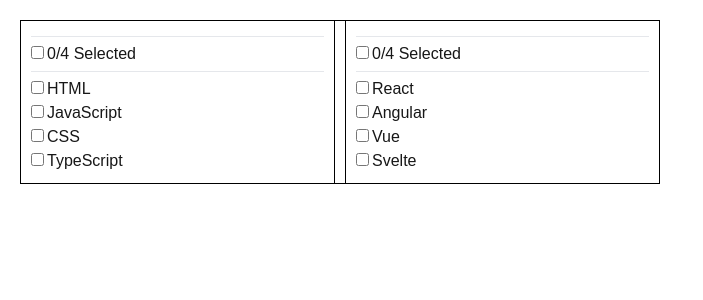
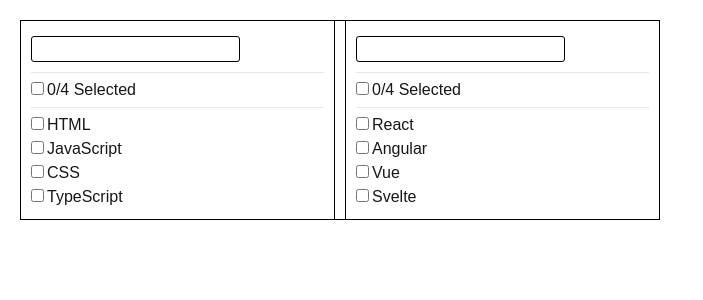
Before and after one commit to bertrandcodes/custom-ui-components, a Next.js app in the folder my-app/: page / in a window 1280 px wide. Shown: the top 300 px of the page, without its empty margins (0-703 px from the left). Built offline with nearby package versions, Linux system fonts and the light colour scheme.

Commit message:
add input functionality

```diff
--- a/my-app/src/app/globals.css
+++ b/my-app/src/app/globals.css
@@ -62,3 +62,9 @@
 hr {
   margin: 5px 0;
 }
+
+.add-new {
+  border: 1px solid black;
+  border-radius: 3px;
+  margin: 5px 0;
+}
--- a/my-app/src/app/page.js
+++ b/my-app/src/app/page.js
@@ -35,6 +35,8 @@
   // rename map instead of list for clarity
   const [leftList, setLeftList] = useState(new Map(createListContent(LEFT_DEFAULTS)))
   const [rightList, setRightList] = useState(new Map(createListContent(RIGHT_DEFAULTS)))
+  const [leftInputVal, setLeftInputVal] = useState("")
+  const [rightInputVal, setRightInputVal] = useState("")
 
   function getNumSelected(list) {
     return Array.from(list).reduce((acc, [_, val]) => {
@@ -99,9 +101,24 @@
     side === LEFT_SIDE ? setLeftList(newMap) : setRightList(newMap)
   }
 
+  function addElement(e, list, setList, val, setVal) {
+    if (list.has(val)) return
+    if (e.key === "Enter") {
+      const map = new Map(list)
+      map.set(val, false)
+      setList(map)
+      setVal("")
+    }
+  }
+
+  function handleInput(e, setVal) {
+    setVal(e.target.value)
+  }
+
   return (
     <div className="main-container">
       <div className="left-container">
+        <input className="add-new" onChange={(e) => handleInput(e, setLeftInputVal)} onKeyDown={(e) => addElement(e, leftList, setLeftList, leftInputVal, setLeftInputVal)} value={leftInputVal} />
         <hr />
         <input type="checkbox" className="checkbox" onChange={() => toggleAll(LEFT_SIDE, leftNumSelected, leftList)} checked={leftNumSelected == leftList.size && leftNumSelected !== 0} />
         {leftMessage}
@@ -119,6 +136,7 @@
         <button onClick={() => updateSide(RIGHT_SIDE, rightList, leftList)} className={`button ${!rightNumSelected ? "hidden" : ""}`}>{"<"}</button>
       </div>
       <div className="right-container">
+        <input className="add-new" onChange={(e) => handleInput(e, setRightInputVal)} onKeyDown={(e) => addElement(e, rightList, setRightList, rightInputVal, setRightInputVal)} value={rightInputVal} />
         <hr />
         <input type="checkbox" className="checkbox" onChange={() => toggleAll(RIGHT_SIDE, rightNumSelected, rightList)} checked={rightNumSelected == rightList.size && rightNumSelected !== 0} />
         {rightMessage}
```
